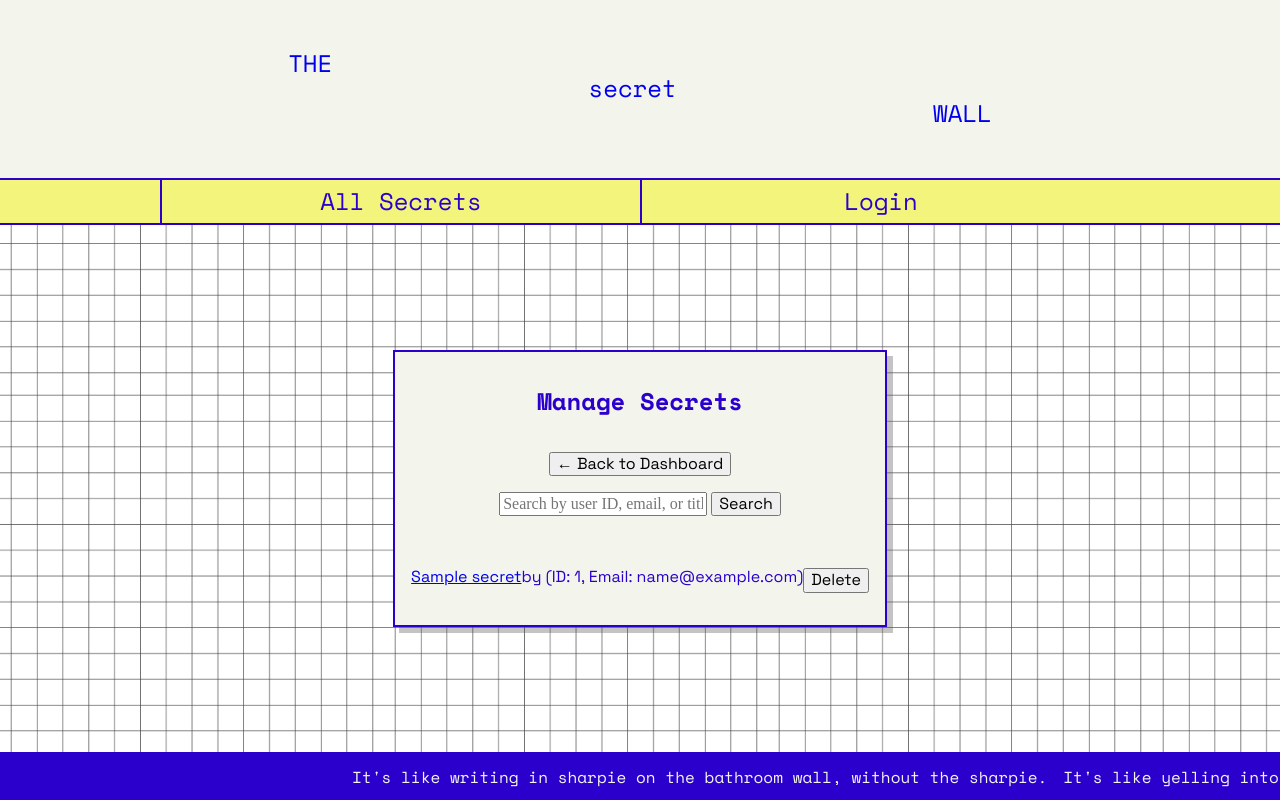
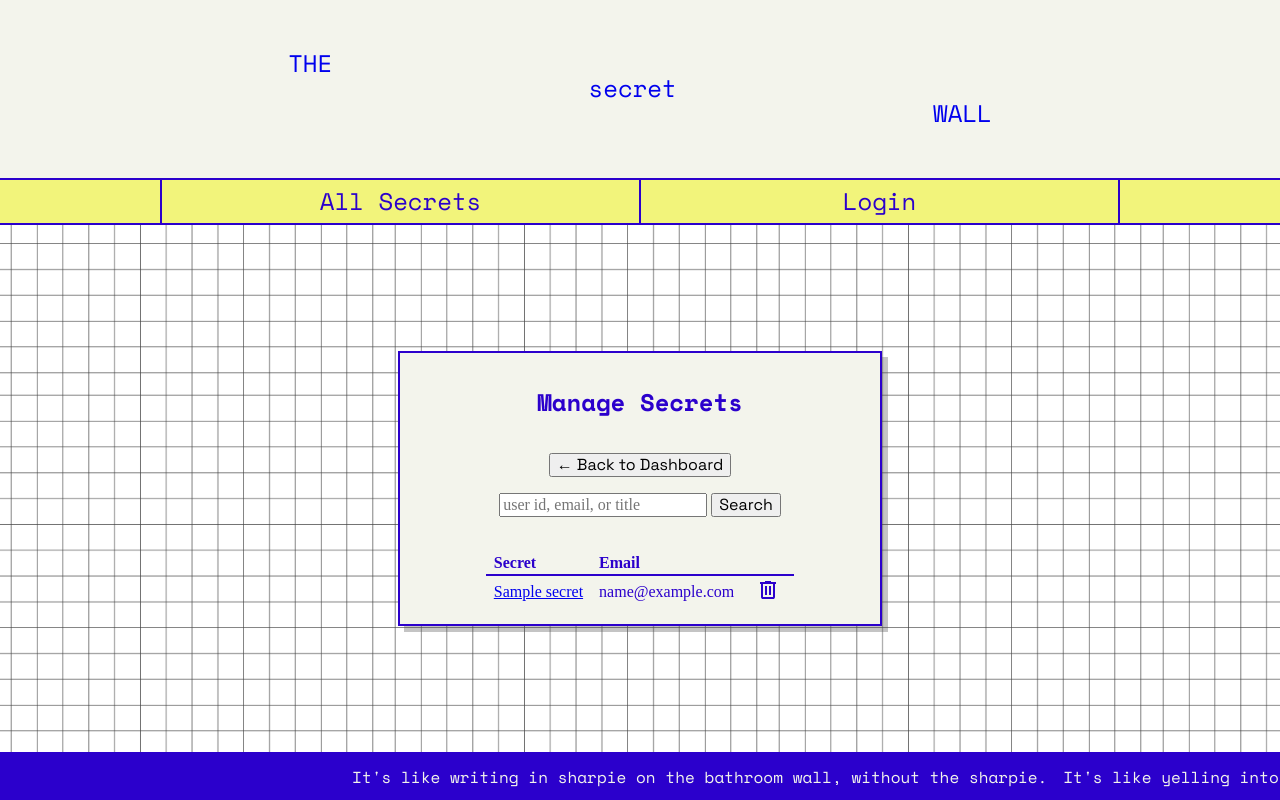
Before and after one commit to Elena-Ziyuan-Zhao/CIT-SUMMER-PROJECT, a Flask app: page /admin/secrets in a window 1280 px wide. Run offline with Flask 3, Linux system fonts and the light colour scheme; tables that the repository leaves empty hold one stand-in row (values such as "Sample post").

Commit message:
implemented table

```diff
--- a/static/custom.css
+++ b/static/custom.css
@@ -160,7 +160,7 @@ nav .menu.open {
     padding: 0.5rem 0;
     width: 100%;
   }
-  nav .menu ul li:nth-child(3) {
+  nav .menu ul li:last-child {
     border-right: 2px solid #2B00CC;
     padding-right: 0;
   }
@@ -496,6 +496,37 @@ template {
 .admin .admin-info {
   font-family: "Space Grotesk", sans-serif;
   text-align: center;
+}
+.admin .admin-delete {
+  border: none;
+  outline: none;
+  background: none;
+}
+.admin .admin-delete:hover {
+  cursor: pointer;
+}
+.admin .admin-delete path {
+  fill: #2B00CC;
+}
+.admin .admin-delete:hover path {
+  transition: 75ms linear;
+  fill: red;
+}
+.admin .table-info {
+  border-spacing: 0;
+}
+.admin .table-info thead {
+  text-align: left;
+  border-collapse: collapse;
+}
+.admin .table-info th {
+  border-bottom: 2px solid #2B00CC;
+}
+.admin .table-info th, .admin .table-info td {
+  padding-inline: 0.5rem;
+}
+.admin .table-info tr:nth-child(even) {
+  background-color: rgba(0, 0, 0, 0.1);
 }
 .admin ul {
   list-style: none;
--- a/static/scss/components/_nav.scss
+++ b/static/scss/components/_nav.scss
@@ -114,7 +114,7 @@ nav {
                         width: 100%;
                     }
 
-                    &:nth-child(3){
+                    &:last-child{
                         border-right: 2px solid $brand-border;
                         padding-right: 0;
                     }
--- a/static/test.html
+++ b/static/test.html
@@ -68,7 +68,7 @@
 
         <!-- Search Form -->
     <form method="get" action="{{ url_for('admin.admin_secrets') }}" style="margin-bottom: 20px;">
-        <input type="text" name="q" placeholder="Search by user ID, email, or title" value="{{ query or '' }}">
+        <input type="text" name="q" placeholder="user id, email, or title" value="{{ query or '' }}">
         <button type="submit">Search</button>
     </form>
 
--- a/templates/admin.html
+++ b/templates/admin.html
@@ -5,7 +5,7 @@
 
     <!-- admin info display -->
     <div class="admin-info">
-        Logged in as: <strong>admin {{ current_user.first_name }} {{ current_user.second_name }}</strong>
+        Logged in as: <strong>{{ current_user.first_name }} {{ current_user.second_name }}</strong>
         <span style="color: white; background-color: #007bff; padding: 2px 6px; border-radius: 4px; margin-left: 10px;">Admin</span>
     </div>
 
--- a/templates/admin_secrets.html
+++ b/templates/admin_secrets.html
@@ -18,25 +18,42 @@
 
     <!-- Search Form -->
     <form method="get" action="{{ url_for('admin.admin_secrets') }}" style="margin-bottom: 20px;">
-        <input type="text" name="q" placeholder="Search by user ID, email, or title" value="{{ query or '' }}">
+        <input type="text" name="q" placeholder="user id, email, or title" value="{{ query or '' }}">
         <button type="submit">Search</button>
     </form>
 
-<ul>
+    <table class="table-info">
+        <thead>
+            <tr>
+                <th>Secret</th>
+                <th>Email</th>
+                <th></th>
+            </tr>
+        </thead>
+        <tbody>
             {% for secret in secrets %}
-    <li>
+            <tr>
+                <td>
                     <a href="{{ url_for('admin.admin_secret_detail', secret_id=secret.id) }}">{{ secret.title }}</a>
-        by
-        (ID: {{ secret.user.id }}, Email: {{ secret.user.email }})
-
+                </td>
+                <td>
+                    {{ secret.user.email }}
+                </td>
+                <td>
                     <form action="{{ url_for('admin.admin_delete_secret', secret_id=secret.id) }}" method="POST" style="display:inline;">
-                    <button type="submit" onclick="return confirmDeleteSecret();">Delete</button>
+                        <button class="admin-delete" type="submit" onclick="return confirmDeleteSecret();" class="admin-delete">
+                            <svg id="icon-delete" xmlns="http://www.w3.org/2000/svg" height="24px" viewBox="0 -960 960 960" width="24px" fill="#e3e3e3">
+                                <path d="M280-120q-33 0-56.5-23.5T200-200v-520h-40v-80h200v-40h240v40h200v80h-40v520q0 33-23.5 56.5T680-120H280Zm400-600H280v520h400v-520ZM360-280h80v-360h-80v360Zm160 0h80v-360h-80v360ZM280-720v520-520Z"/>
+                            </svg>
+                        </button>
                     </form>
-            </li>
+                </td>
+            </tr>
             {% else %}
-            <li>No secrets found.</li>
+                <p>No secrets found.</p>
             {% endfor %}
-    </ul>
+        </tbody>
+    </table>
 </div>
 
 {% endblock %}
```
Also changed, not shown: static/scss/templates/_admin.scss (+41 -2 lines), templates/admin_users.html (+32 -12 lines), static/assets/icons/delete.svg (added). Lines whose indentation alone changed are shown as unchanged.
